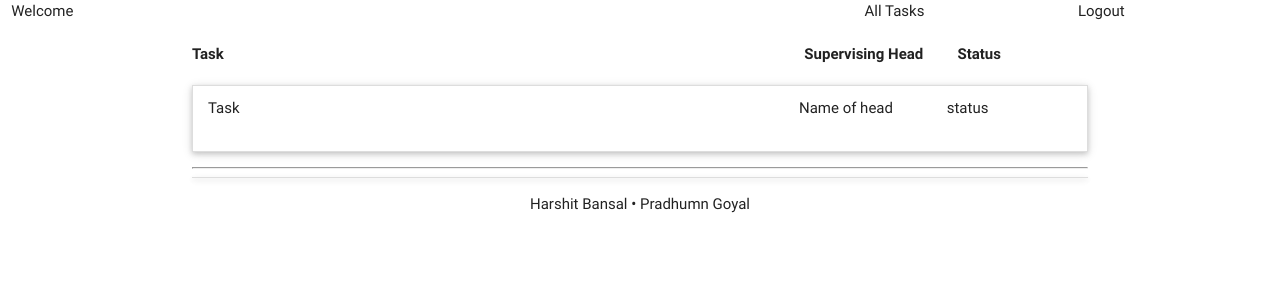
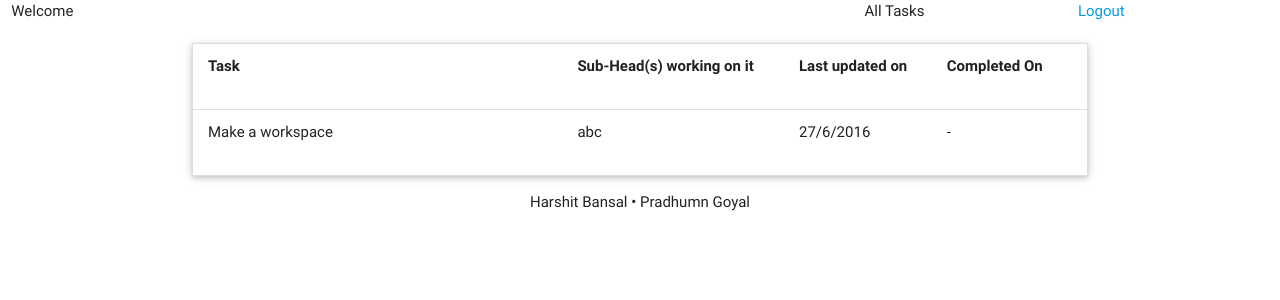
Before and after one commit to harshitbansal1602/Workplace-Assignment, a PHP site: page /home_subhead.php in a window 1280 px wide. Shown: the top 300 px of the page. Run offline with PHP 8.4, Linux system fonts and the light colour scheme.

```diff
--- a/home_subhead.php
+++ b/home_subhead.php
@@ -1,12 +1,13 @@
 <?php
-
+session_start();
+$_SESSION['userid']=1;
 ?>
 <!DOCTYPE html>
 <html lang="en">
 <head>
 
 	<!--Import Google Icon Font-->
-	<link href="http://fonts.googleapis.com/icon?family=Material+Icons" rel="stylesheet">
+	<!--<link href="http://fonts.googleapis.com/icon?family=Material+Icons" rel="stylesheet">-->
 	<!--Import materialize.css-->
 	<link type="text/css" rel="stylesheet" href="sources/materialize/css/materialize.min.css"  media="screen,projection"/>
 
@@ -25,35 +26,48 @@
 		<div class="row">
 			<div class="col s8">Welcome</div>
 			<div class="col s2">All Tasks</div>
-			<div class="col s2">Logout</div>
+			<div class="col s2">
+				<a href="logout.php">Logout</a>
+			</div>
 		</div>
 	</header>
 	<main>
 		<div class="container" >
-			<div class="row">
-				<div class="col s8"><b>Task</b></div>
-				<div class="col s2"><b>Supervising Head</b></div>
-				<div class="col s2"><b>Status</b></div>
-			</div>
-			<ul class="collapsible" id="uncom_task" data-collapsible="accordion">
+			<ul class="collapsible" id="task" data-collapsible="accordion">
 				<li>
 					<div class="collapsible-header">
 						<div class="row">
-							<div class="col s8">Task</div>
-							<div class="col s2">Name of head</div>
-							<div class="col s2">status</div>
+							<div class="col s5"><b>Task</b></div>
+							<div class="col s3"><b>Sub-Head(s) working on it</b></div>
+							<div class="col s2"><b>Last updated on</b></div>
+							<div class="col s2"><b>Completed On</b></div>
+						</div>
+					</div>
+				</li>
+				<!--insert tasks here-->
+				<li id="4">
+					<div class="collapsible-header">
+						<div class="row">
+							<div class="col s5">Make a workspace</div>
+							<div class="col s3">abc</div>
+							<div class="col s2">27/6/2016</div>
+							<div class="col s2">-</div>
 						</div>
 					</div>
 					<div class="collapsible-body">
 						<div class="row">
 							<div class="col s12">Discription of the uncompleted task</div>
 						</div>
+						<div class="row">
+							<div class="col s12">
+								<a class="btn-flat trigger at" href="#!">Accept Invite</a>
+							</div>
+							<div class="col s12">
+								<a class="btn-flat trigger ft" href="#!">Mark task Finished</a>
+							</div>
+						</div>
 					</div>
 				</li>
-			</ul>
-			<hr>
-			<ul class="collapsible" id="com_task" data-collapsible="accordion">
-
 			</ul>
 		</div>
 	</main>
@@ -65,6 +79,9 @@
 	<script type="text/javascript" src="sources/jquery-3.0.0.min.js"></script>
 	<script type="text/javascript" src="sources/materialize/js/materialize.min.js"></script>
 	<!--Jquery for this file-->
-	<script type="text/javascript" src="jquery/"></script>
+	<script>
+		var userid = <?php echo $_SESSION['userid']; ?> ;
+	</script>
+	<script type="text/javascript" src="jquery/home_subhead.js"></script>
 </body>
 </html>
```
Also changed, not shown: home_head.php (+22 -22 lines), jquery/home_head.js (+35 -5 lines), jquery/home_subhead.js (added, +65 -0 lines), create_task.php (added).
